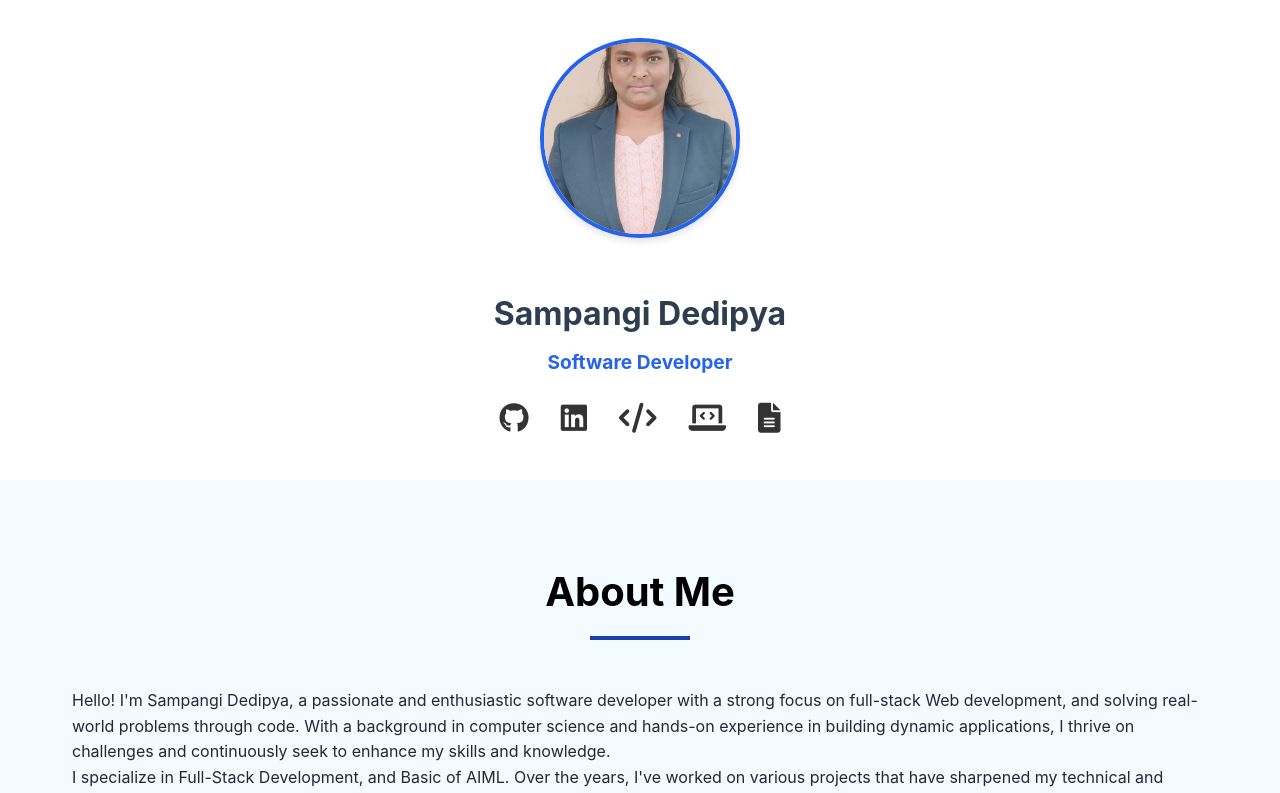
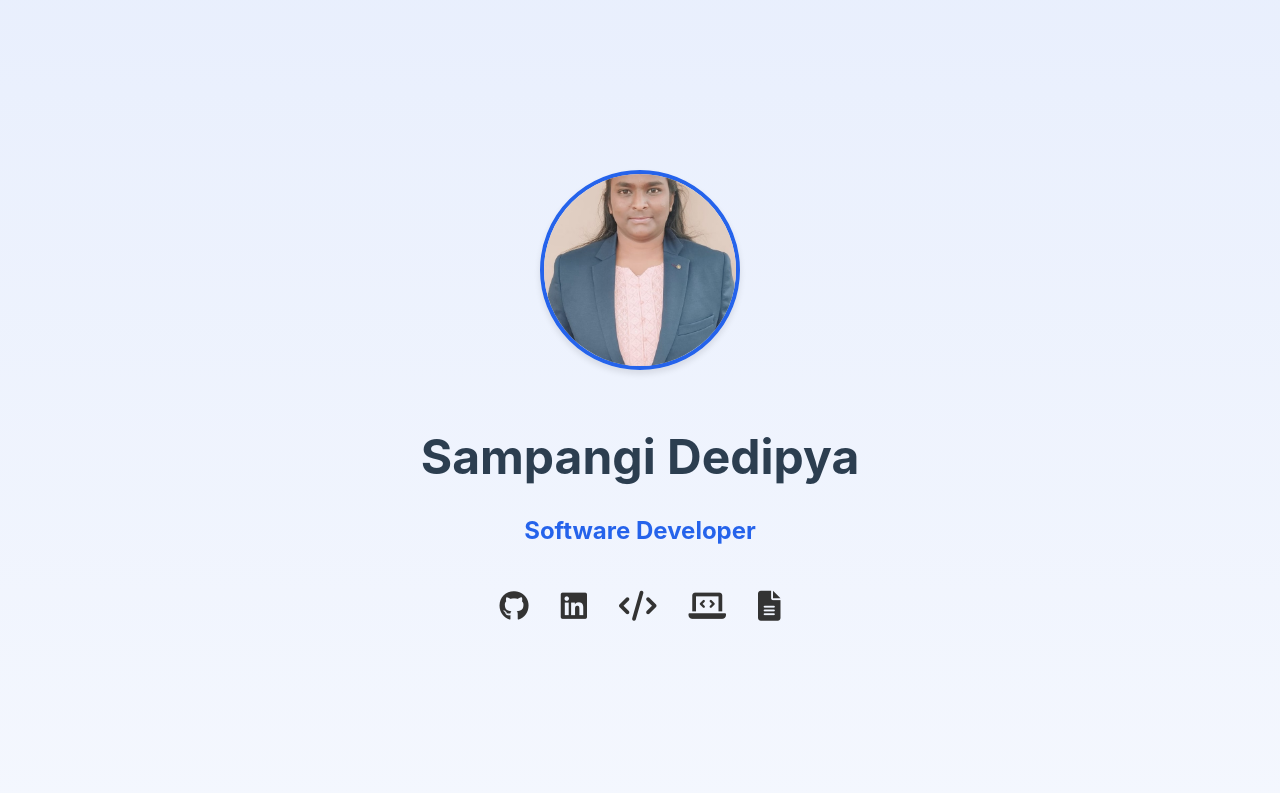
Before and after one commit to Dedipya1052/Dedipya-Portfolio, a plain HTML site: page index.html in a window 1280 px wide. Shown: the top 793 px of the page. Drawn offline with Linux system fonts and the light colour scheme.

Commit message:
Update style.css

```diff
--- a/css/style.css
+++ b/css/style.css
@@ -257,32 +257,32 @@ section:nth-child(even) {
 
 /* Hero Section */
 #hero {
-    height: 60vh;
+    height: 100vh;
     display: flex;
     align-items: center;
     justify-content: center;
     text-align: center;
-    background: linear-gradient(rrgba(37,99,235,0.08), rgba(37,99,235,0.03));
-    padding: 1rem;
+    background: linear-gradient(rgba(37,99,235,0.1), rgba(37,99,235,0.05));
 }
 
 #hero h1 {
-    font-size: 2rem;
-    margin-bottom: 0.5rem;
+    font-size: 3rem;
+    margin-bottom: 1rem;
 }
 
 #hero h2 {
-    font-size: 1.2rem;
+    font-size: 1.5rem;
     color: var(--primary-color);
-    margin-bottom: 1rem;
+    margin-bottom: 2rem;
 }
 
 /* Footer */
 footer {
     background-color: var(--text-color);
     color: white;
-    padding: 1rem 0;
+    padding: 2rem 0;
     text-align: center;
+
 }
 
 /* Responsive Design */
```
